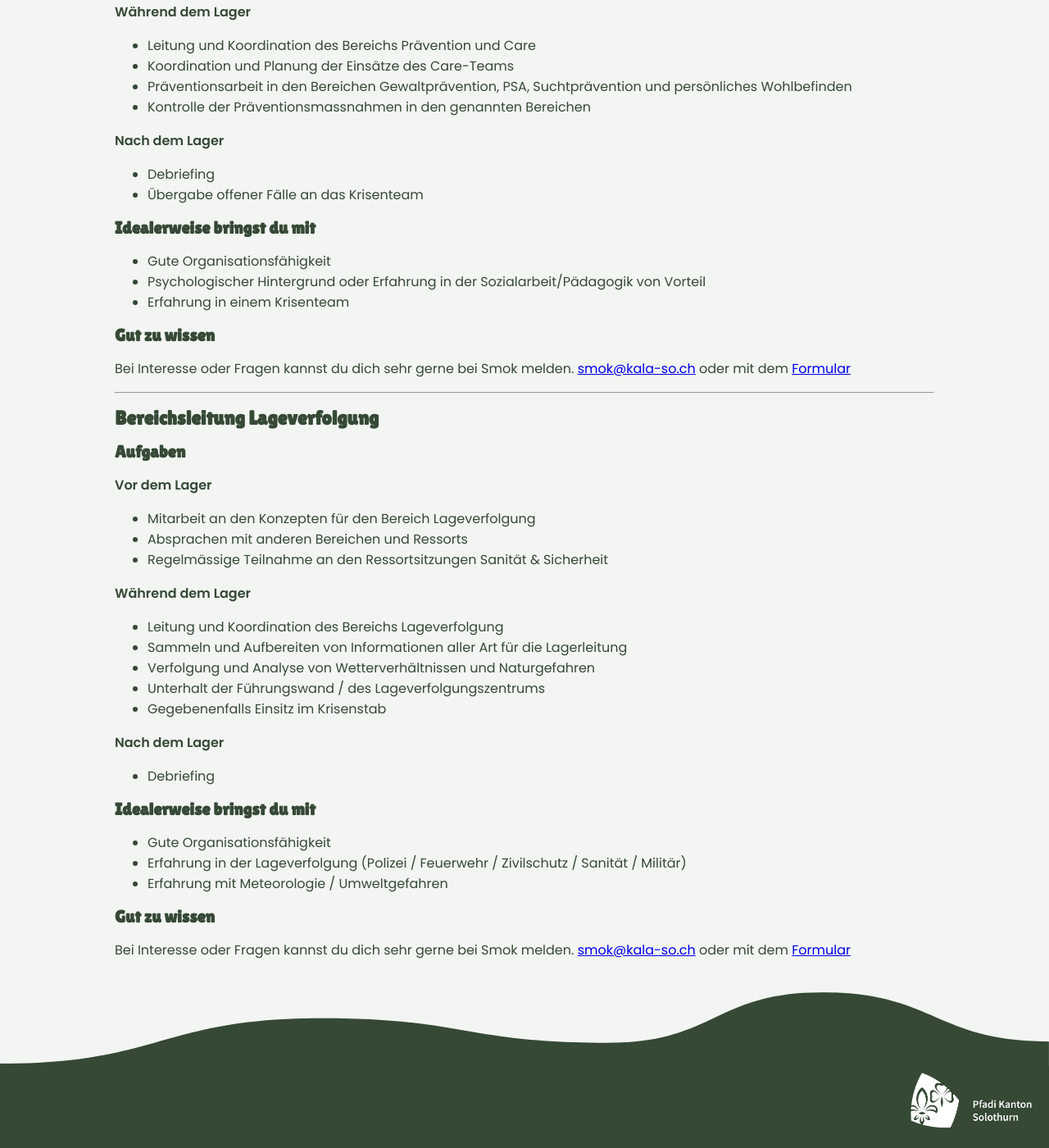
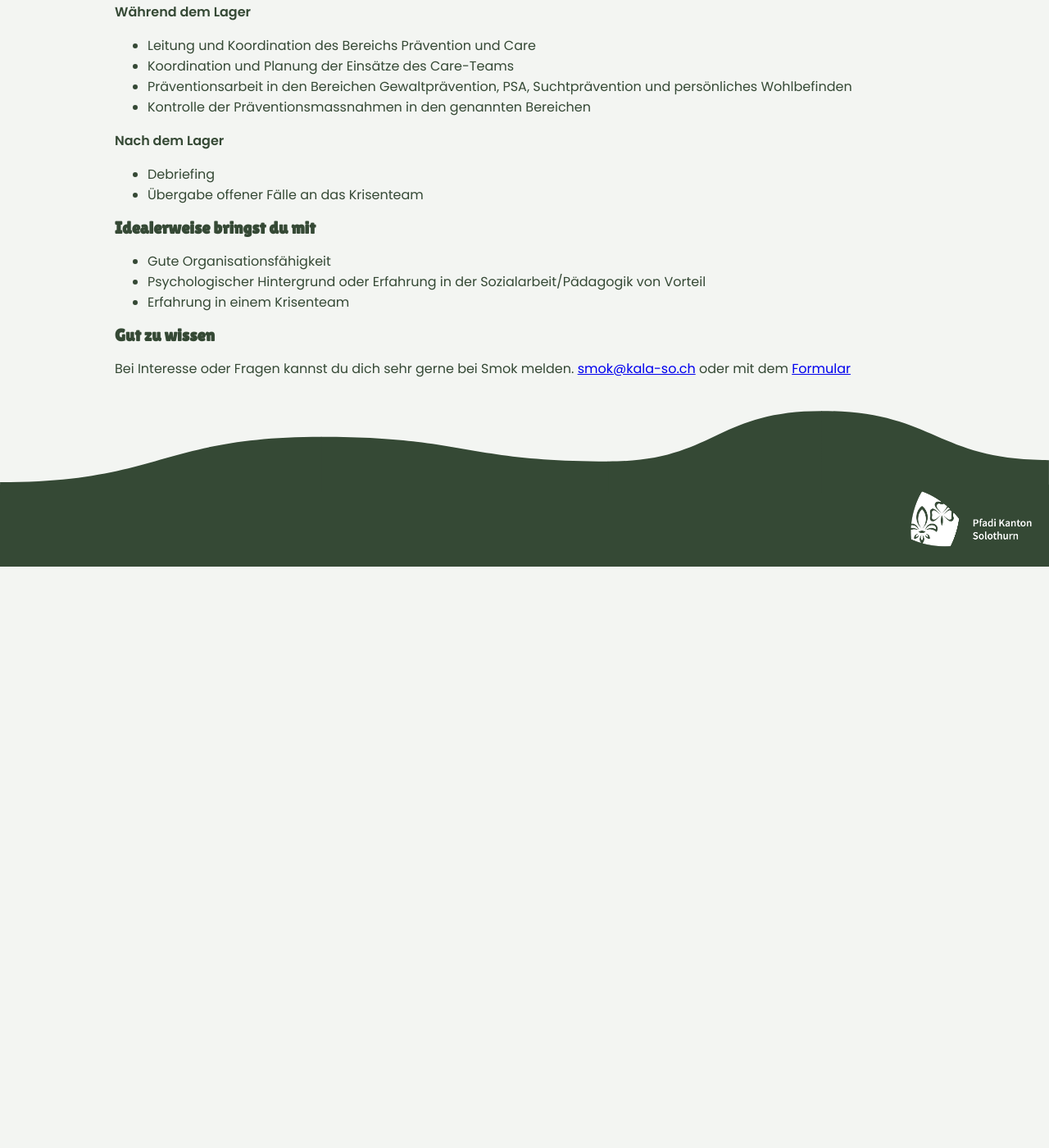
Before and after one commit to kala-so/ausschreibungen, a Jekyll site: the page built from _includes/20_sansi.md, in a window 1280 px wide and 1400 px high, scrolled down 3147 px. Shown: the whole window at 82% size. Built offline with Jekyll 4.4.1, drawn with Linux system fonts in a browser that asks for light colours; our own code applies the rules of GitHub Pages for plain Markdown files; after the commit the page ends 3838 px from its top, so only the background shows below that.

Commit message:
update SANSI

```diff
--- a/_includes/20_sansi.md
+++ b/_includes/20_sansi.md
@@ -159,37 +159,3 @@ Bei Interesse oder Fragen kannst du dich sehr gerne bei Smok melden. <span class
 ### Gut zu wissen
 
 Bei Interesse oder Fragen kannst du dich sehr gerne bei Smok melden. <span class="obfuscated-email" data-user="smok"></span>
-
----
-
-## Bereichsleitung Lageverfolgung
-
-### Aufgaben
-
-**Vor dem Lager**
-
-* Mitarbeit an den Konzepten für den Bereich Lageverfolgung
-* Absprachen mit anderen Bereichen und Ressorts
-* Regelmässige Teilnahme an den Ressortsitzungen Sanität & Sicherheit
-
-**Während dem Lager**
-
-* Leitung und Koordination des Bereichs Lageverfolgung
-* Sammeln und Aufbereiten von Informationen aller Art für die Lagerleitung
-* Verfolgung und Analyse von Wetterverhältnissen und Naturgefahren
-* Unterhalt der Führungswand / des Lageverfolgungszentrums
-* Gegebenenfalls Einsitz im Krisenstab
-
-**Nach dem Lager**
-
-* Debriefing
-
-### Idealerweise bringst du mit
-
-* Gute Organisationsfähigkeit
-* Erfahrung in der Lageverfolgung (Polizei / Feuerwehr / Zivilschutz / Sanität / Militär)
-* Erfahrung mit Meteorologie / Umweltgefahren
-
-### Gut zu wissen
-
-Bei Interesse oder Fragen kannst du dich sehr gerne bei Smok melden. <span class="obfuscated-email" data-user="smok"></span>
```
